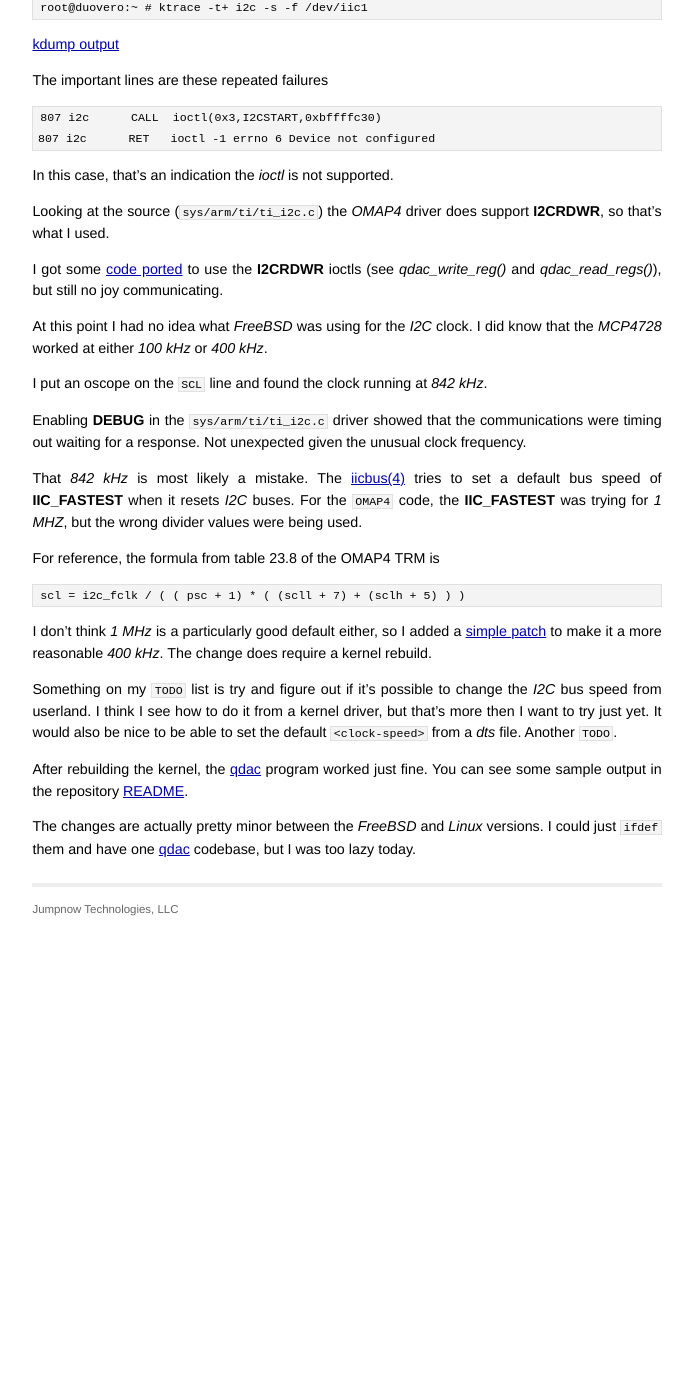
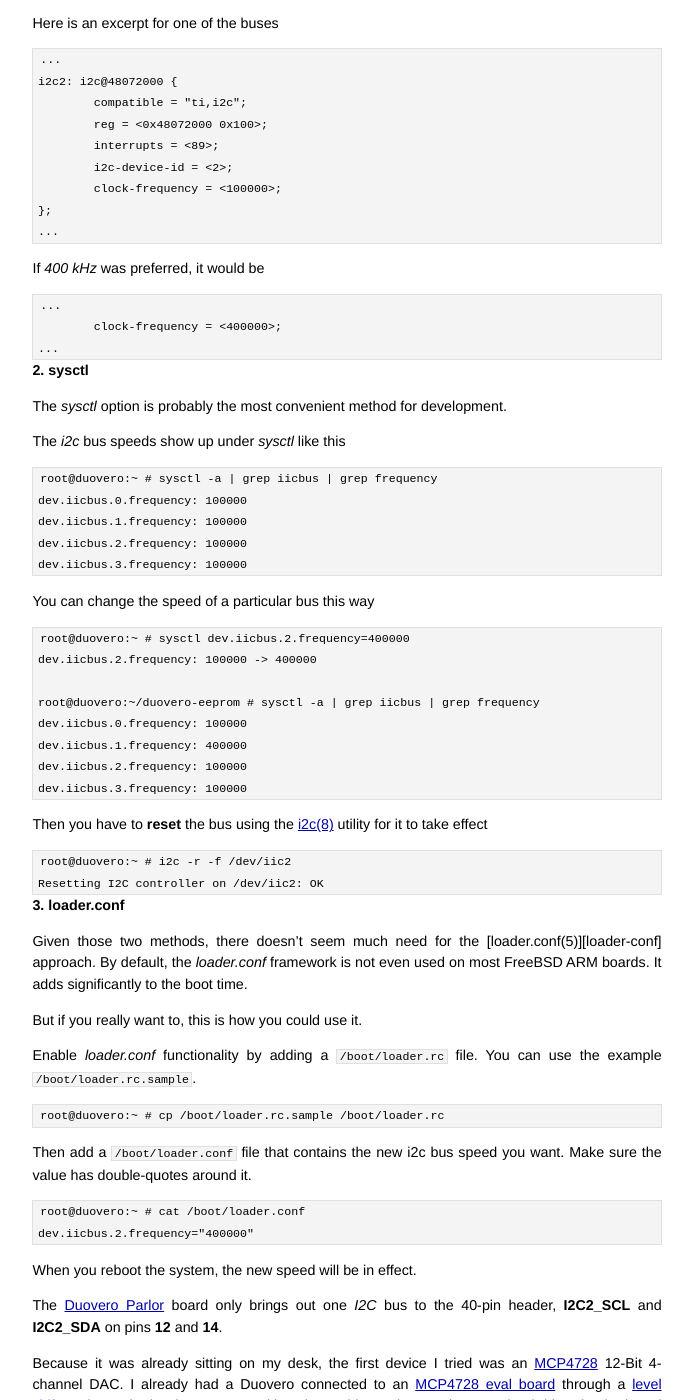
Before and after one commit to jumpnow/jumpnowtek-site, a Jekyll site: the page built from _posts/2014-11-13-FreeBSD-Duovero-I2C.md, in a window 1280 px wide and 1400 px high, scrolled down 1593 px. Shown: the whole window, without its empty margins (293-986 px from the left). Built offline with Jekyll 4.4.1, drawn with Linux system fonts in a browser that asks for light colours; before the commit the page ends 2525 px from its top, so only the background shows below that; some of the changed text lies outside the part shown.

Commit message:
Add dts example - probably out of date now

```diff
--- a/_posts/2014-11-13-FreeBSD-Duovero-I2C.md
+++ b/_posts/2014-11-13-FreeBSD-Duovero-I2C.md
@@ -55,6 +55,90 @@ With the [duovero.dts][duovero-dts] I'm currently using, the general purpose *I2
     iicbus3: <OFW I2C bus> on iichb3
     iic3: <I2C generic I/O> on iicbus3
 
+### Bus speed
+
+The default *I2C* bus speed is `100 kHz` for all ARM platforms.
+
+The *FreeBSD* driver supports 3 different speeds: `100 kHz`, `400 kHz` and `1 MHz`.
+
+When you provide a speed, the FreeBSD driver will try to find the speed you asked for or the next highest speed less then what you asked for.
+
+### Changing the bus speed
+
+You can change the *I2C* bus speed three different ways
+
+1. In the dts file
+2. Using [sysctl(8)][sysctl]
+3. Using a [loader.conf(5)][loader-conf] file
+
+### 1. Device Tree File
+
+*clock-frequency* is a new *FreeBSD* dts property that can be used to set the initial bus speed.
+
+An example can be found in [omap443x.dtsi][omap443x-dtsi].
+
+Here is an excerpt for one of the buses
+
+    ...
+    i2c2: i2c@48072000 {
+            compatible = "ti,i2c";
+            reg = <0x48072000 0x100>;
+            interrupts = <89>;
+            i2c-device-id = <2>;
+            clock-frequency = <100000>;
+    };
+    ...
+
+If *400 kHz* was preferred, it would be
+
+    ...
+            clock-frequency = <400000>;
+    ...
+
+### 2. sysctl
+
+The *sysctl* option is probably the most convenient method for development.
+
+The *i2c* bus speeds show up under *sysctl* like this
+
+    root@duovero:~ # sysctl -a | grep iicbus | grep frequency
+    dev.iicbus.0.frequency: 100000
+    dev.iicbus.1.frequency: 100000
+    dev.iicbus.2.frequency: 100000
+    dev.iicbus.3.frequency: 100000
+
+You can change the speed of a particular bus this way
+
+    root@duovero:~ # sysctl dev.iicbus.2.frequency=400000
+    dev.iicbus.2.frequency: 100000 -> 400000
+
+    root@duovero:~/duovero-eeprom # sysctl -a | grep iicbus | grep frequency
+    dev.iicbus.0.frequency: 100000
+    dev.iicbus.1.frequency: 400000
+    dev.iicbus.2.frequency: 100000
+    dev.iicbus.3.frequency: 100000
+
+Then you have to **reset** the bus using the [i2c(8)][i2c] utility for it to take effect
+
+    root@duovero:~ # i2c -r -f /dev/iic2
+    Resetting I2C controller on /dev/iic2: OK
+
+### 3. loader.conf
+
+Given those two methods, there doesn't seem much need for the [loader.conf(5)][loader-conf] approach. By default, the *loader.conf* framework is not even used on most FreeBSD ARM boards. It adds significantly to the boot time.
+
+But if you really want to, this is how you could use it.
+
+Enable *loader.conf* functionality by adding a `/boot/loader.rc` file. You can use the example `/boot/loader.rc.sample`.
+
+    root@duovero:~ # cp /boot/loader.rc.sample /boot/loader.rc
+
+Then add a `/boot/loader.conf` file that contains the new i2c bus speed you want. Make sure the value has double-quotes around it.
+
+    root@duovero:~ # cat /boot/loader.conf
+    dev.iicbus.2.frequency="400000"
+
+When you reboot the system, the new speed will be in effect.
 
 The [Duovero Parlor][duovero-parlor] board only brings out one *I2C* bus to the 40-pin header, **I2C2_SCL** and **I2C2_SDA** on pins **12** and **14**.
 
```
Also changed, not shown: other parts of _posts/2014-11-13-FreeBSD-Duovero-I2C.md (+3 -1 lines).
